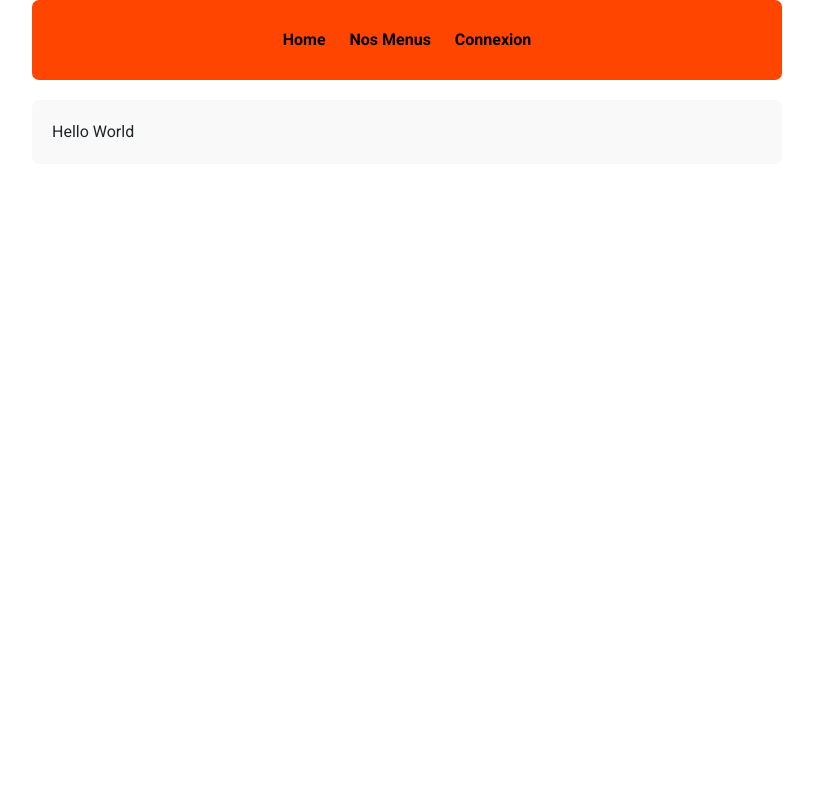
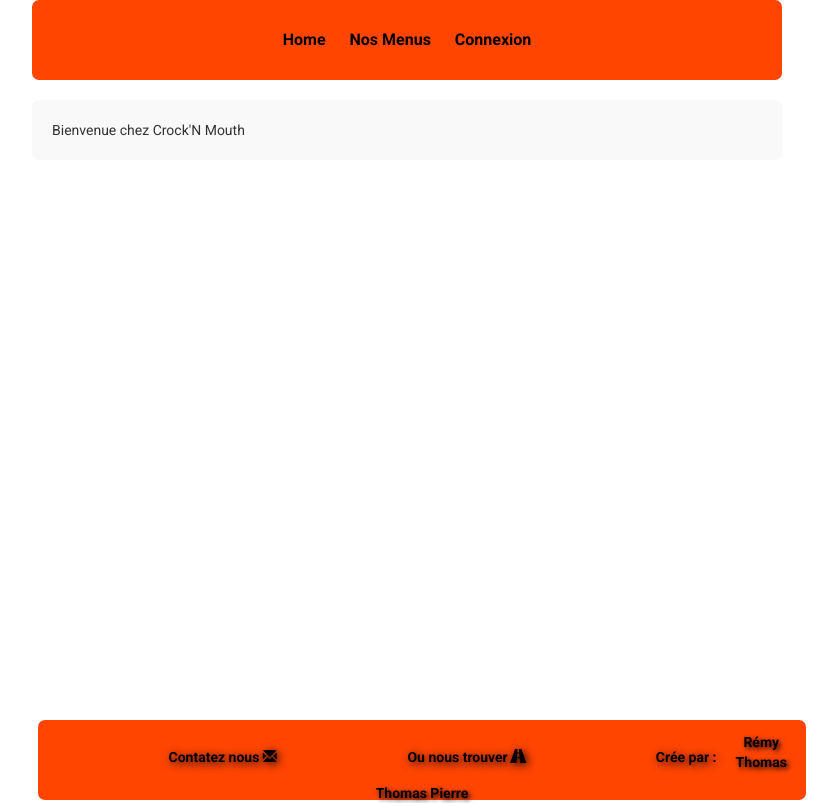
Before and after one commit to Pucklol/ProjetDeSynthese, a PHP site: template Synthese/templates/home/index.html.twig in a window 1280 px wide. Shown: the whole page, without its empty margins (233-1070 px from the left). Before the commit the page ends 138 px from the top, so only its background shows below. Run offline with PHP 8.4, Linux system fonts and the light colour scheme; the template is opened without the code that fills it, so the values that code supplies are empty; some libraries are stand-ins or nearby versions.

Commit message:
ajout font

```diff
--- a/Synthese/public/css/styleProj.css
+++ b/Synthese/public/css/styleProj.css
@@ -1,5 +1,6 @@
 body {
     font-size: medium;
+    font-family: roboto;
 }
 .corp{
     background-color: #f9f9f9;
@@ -106,6 +107,7 @@ nav > .menu {
     list-style: none;
     padding: 0;
 }
+
 nav > .menu > li {
     list-style: none;
     display: inline-block;
@@ -117,7 +119,7 @@ nav > .menu > li > a {
     margin: 0 10px;
 }
 nav > .menu > li.hasSub > ul.submenu {
-    margin-top: 10px;
+    margin: 1px;
     background: #f4f4f4;
     padding: 0;
     display: none;
@@ -150,3 +152,64 @@ nav > .menu > li.hasSub:hover > ul.submenu {
     display: inline-block;
 
 }
+
+footer{
+    height: 80px;
+    background-color: #FF4500;
+    text-align: center;
+    border-radius: 7px;
+    width: 60%;
+    z-index: 1;
+    position:absolute;
+    bottom:0px;
+    margin-left: 20%;
+
+}
+
+footer>div>ul.ulFoot{
+    list-style:none;
+    margin-left:0;
+    padding-left:0;
+
+
+
+}
+
+li.Tabfoot{
+    font-weight: bold;
+    color:black;
+    margin-left:17%;
+    margin-top: 2%;
+    margin-right: 0px;
+    float:left;
+    text-shadow: 2px 2px 8px black;
+}
+li.TabGlyph{
+    margin-right: 0%;
+    float: left;
+
+}
+li.Nomfoot {
+    font-weight: bold;
+    color: black;
+    text-shadow: 2px 2px 5px black;
+    margin-top: 1.5%;
+}
+footer > li > a{
+    color:black;
+    text-decoration: none;
+
+}
+
+li>a
+{
+    color: Black;
+    text-decoration: none;
+    transition: 0.2s;
+}
+li>a:hover{
+    text-decoration: none;
+    font-size: 16px;
+    color: white;
+
+}
--- a/Synthese/templates/footer.html.twig
+++ b/Synthese/templates/footer.html.twig
@@ -0,0 +1,28 @@
+
+<footer>
+    <div>
+
+        <ul class="ulFoot">
+            <li class="Tabfoot" ><a href="mailto:adresse@serveur.com"> <p> Contatez nous   <span class="glyphicon glyphicon-envelope"></span></p> </a></li>
+
+
+        </ul>
+        <ul class="ulFoot">
+            <div class ="Footlieu">
+
+                <li class="Tabfoot" ><a href="https://www.google.fr/maps/place/IUT+de+Metz,+Universit%C3%A9+de+Lorraine/@49.1202126,6.161611,17z/data=!3m1!4b1!4m5!3m4!1s0x4794dbffe3457bc1:0x6d664b5b6b5b44b8!8m2!3d49.1202126!4d6.1637997?hl=fr"><p>Ou nous trouver    <span class="glyphicon glyphicon-road"></span></p></a></li>
+            </div>
+        </ul>
+        <ul class="ulFoot">
+
+            <div class ="Footcree">
+                <li class="Tabfoot">Crée par :  </li>
+                <li class="Nomfoot">Rémy Thomas</li>
+                <li class="Nomfoot">Thomas Pierre </li>
+
+            </div>
+        </ul>
+
+
+    </div>
+</footer>
--- a/Synthese/templates/home/index.html.twig
+++ b/Synthese/templates/home/index.html.twig
@@ -1,5 +1,7 @@
 {% extends 'layout.html.twig' %}
 
 {% block content %}
-    Hello World
+    <div class="acceuil">
+        <span>Bienvenue chez Crock'N Mouth</span>
+    </div>
 {% endblock %}
--- a/Synthese/templates/layout.html.twig
+++ b/Synthese/templates/layout.html.twig
@@ -7,6 +7,10 @@
     <link href="https://fonts.googleapis.com/css?family=Roboto:400,500,700&amp;subset=latin-ext" rel="stylesheet">
     <link href="/css/bootstrap.min.css" rel="stylesheet" >
     <link href="/css/styleProj.css" rel="stylesheet" >
+    <link href="https://maxcdn.bootstrapcdn.com/bootstrap/3.3.1/css/bootstrap.min.css" rel="stylesheet">
+
+    <link href="https://fonts.googleapis.com/css?family=Roboto:400,500,700&amp;subset=latin-ext" rel="stylesheet">
+
 
     {% block css %}{% endblock %}
 </head>
@@ -25,6 +29,13 @@
     </div>
 {% endblock%}
 
+{% block footer %}
+<div class="container-fluid">
+    {% include 'footer.html.twig' %}
+
+</div>
+{% endblock %}
+
 
 </body>
 </html>
```
